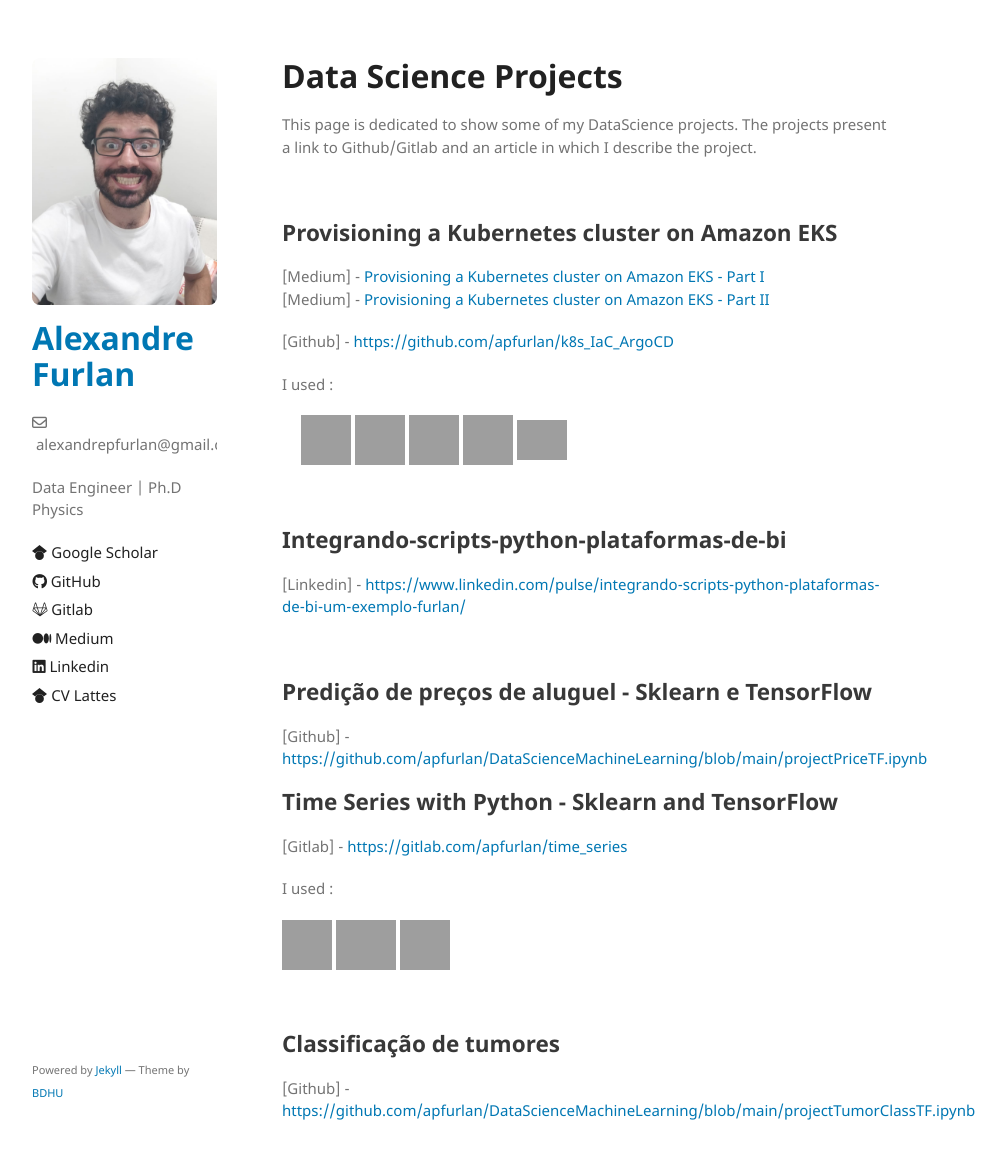
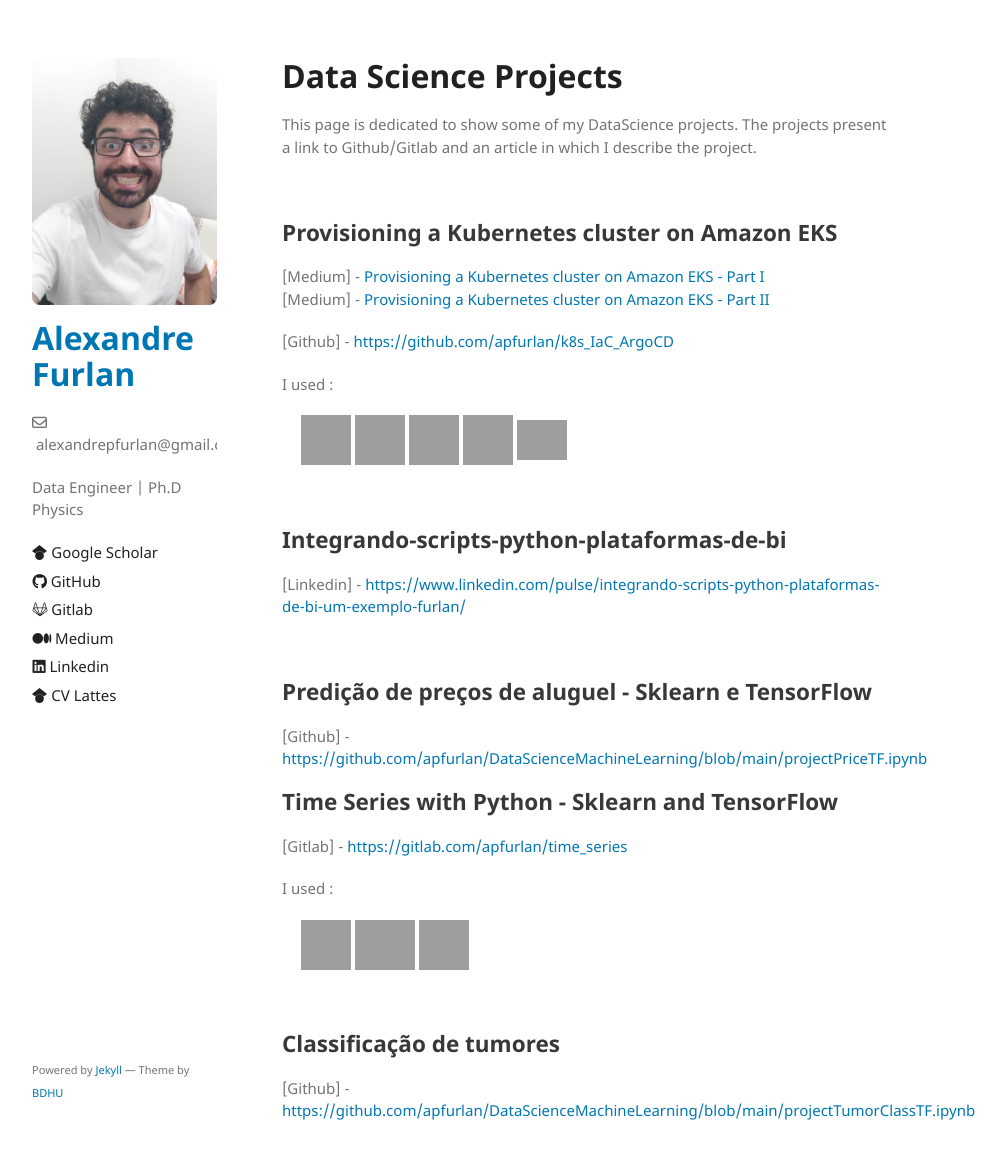
Before and after one commit to apfurlan/apfurlan.github.io, a Jekyll site: the page built from dts-pub-page.md, in a window 1280 px wide and 1172 px high. Shown: the top 1159 px of the window, without its empty margins (178-1184 px from the left). Built offline with Jekyll 4.4.1, drawn with Linux system fonts in a browser that asks for light colours; our own code applies the rules of GitHub Pages for plain Markdown files; grey boxes are pictures that could not be loaded.

Commit message:
init commit

```diff
--- a/dts-pub-page.md
+++ b/dts-pub-page.md
@@ -44,8 +44,7 @@ I used :
 
 I used :
 
-<img align="center" alt="Python" height="50" width="50" src="https://raw.githubusercontent.com/devicons/devicon/master/icons/python/python-original.svg">
-<img align="center" alt="C" height="50" width="60" src="https://upload.wikimedia.org/wikipedia/commons/thumb/0/05/Scikit_learn_logo_small.svg/260px-Scikit_learn_logo_small.svg.png"> <img align="center" alt="C" height="50" width="50" src="https://upload.wikimedia.org/wikipedia/commons/thumb/2/2d/Tensorflow_logo.svg/115px-Tensorflow_logo.svg.png">
+  &nbsp;&nbsp;&nbsp;&nbsp; <img align="center" alt="Python" height="50" width="50" src="https://raw.githubusercontent.com/devicons/devicon/master/icons/python/python-original.svg"> <img align="center" alt="C" height="50" width="60" src="https://upload.wikimedia.org/wikipedia/commons/thumb/0/05/Scikit_learn_logo_small.svg/260px-Scikit_learn_logo_small.svg.png"> <img align="center" alt="C" height="50" width="50" src="https://upload.wikimedia.org/wikipedia/commons/thumb/2/2d/Tensorflow_logo.svg/115px-Tensorflow_logo.svg.png">
 
 &nbsp;
 
```
